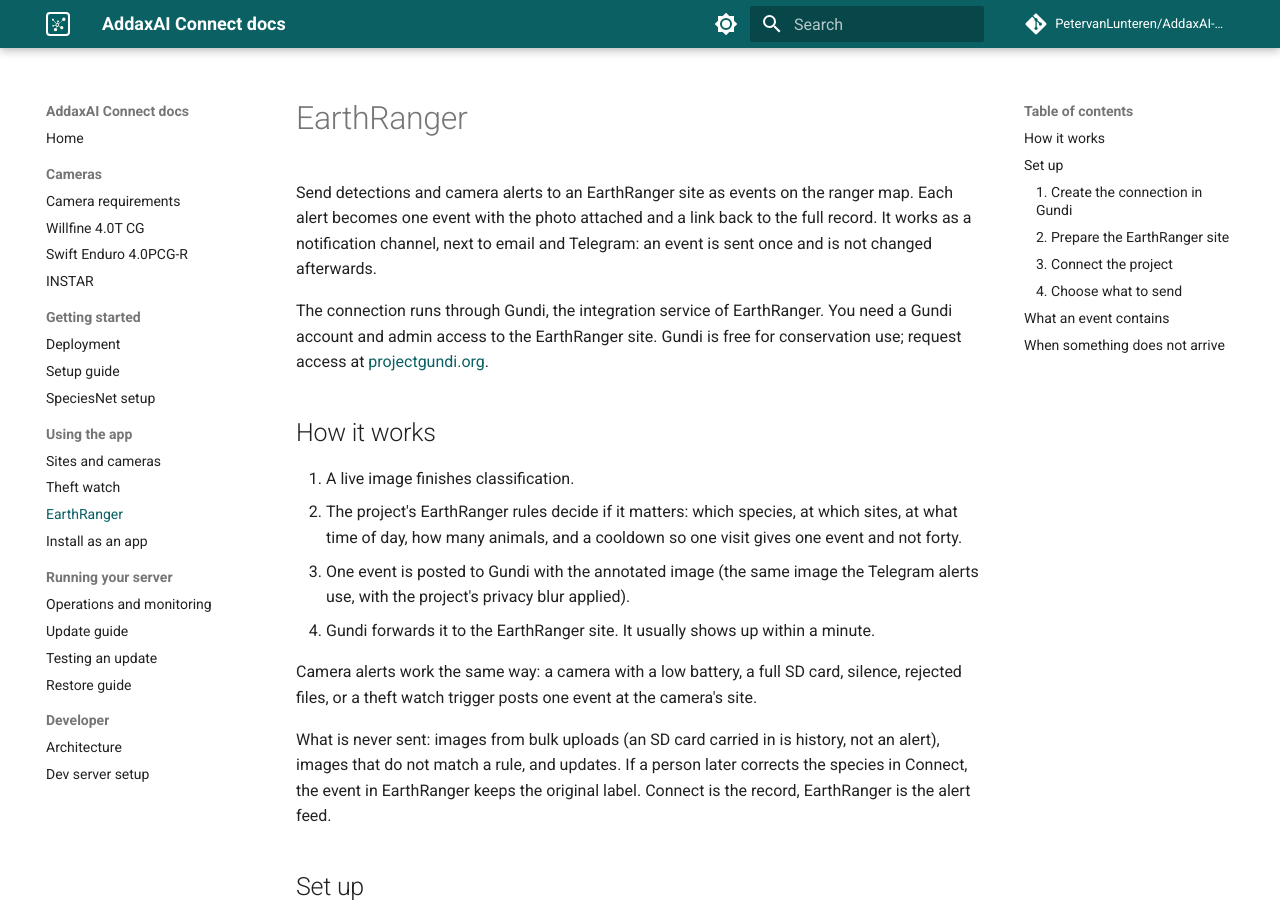
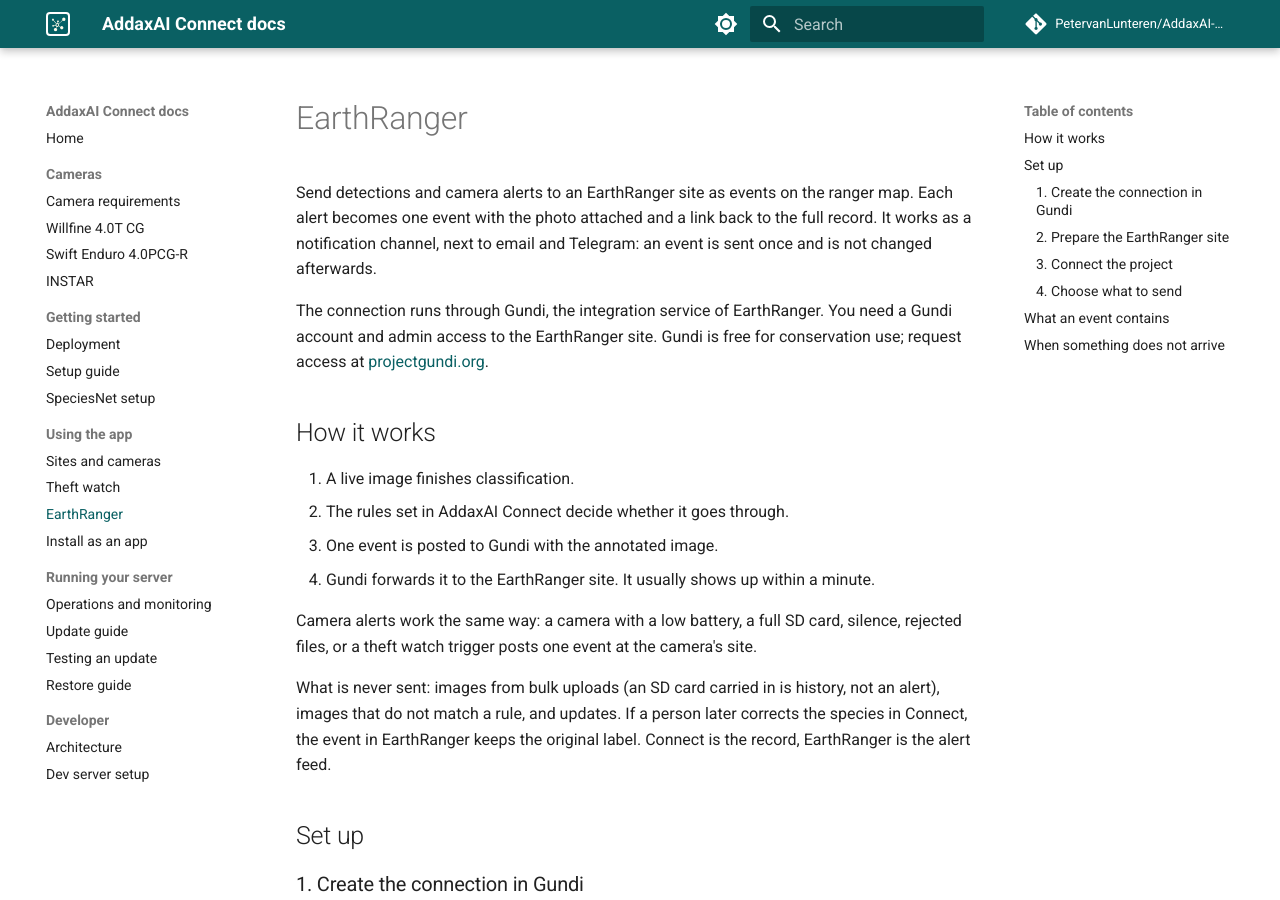
Before and after one commit to PetervanLunteren/AddaxAI-Connect, an MkDocs documentation site: the page built from docs/integrations/earthranger.md, in a window 1280 px wide and 900 px high. Built offline with MkDocs 1.6.1 and Material for MkDocs 9.7.7, drawn with Linux system fonts in a browser that asks for light colours; comment, search, counter and statistics services are not loaded.

Commit message:
Shorten the how-it-works steps on the EarthRanger docs page

```diff
--- a/docs/integrations/earthranger.md
+++ b/docs/integrations/earthranger.md
@@ -7,8 +7,8 @@
 ## How it works
 
 1. A live image finishes classification.
-2. The project's EarthRanger rules decide if it matters: which species, at which sites, at what time of day, how many animals, and a cooldown so one visit gives one event and not forty.
-3. One event is posted to Gundi with the annotated image (the same image the Telegram alerts use, with the project's privacy blur applied).
+2. The rules set in AddaxAI Connect decide whether it goes through.
+3. One event is posted to Gundi with the annotated image.
 4. Gundi forwards it to the EarthRanger site. It usually shows up within a minute.
 
 Camera alerts work the same way: a camera with a low battery, a full SD card, silence, rejected files, or a theft watch trigger posts one event at the camera's site.
```
